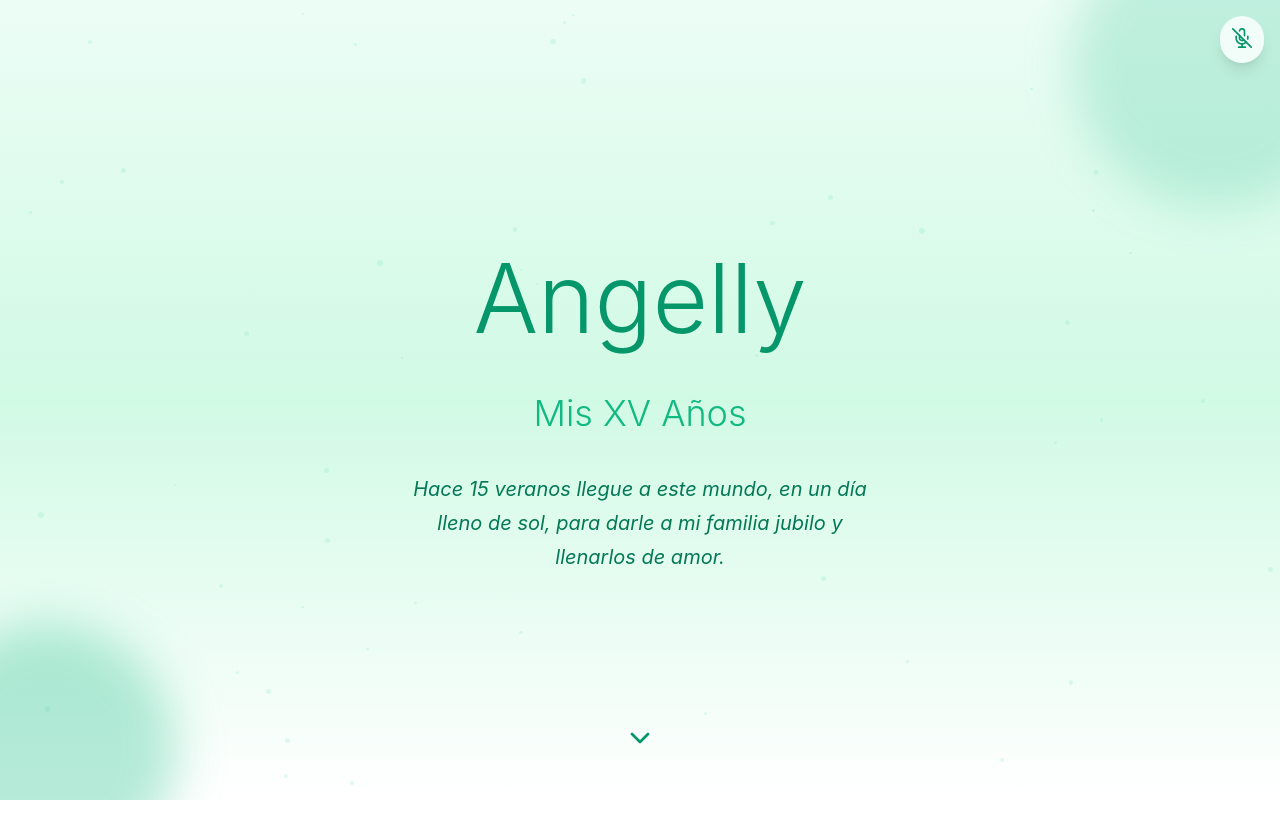
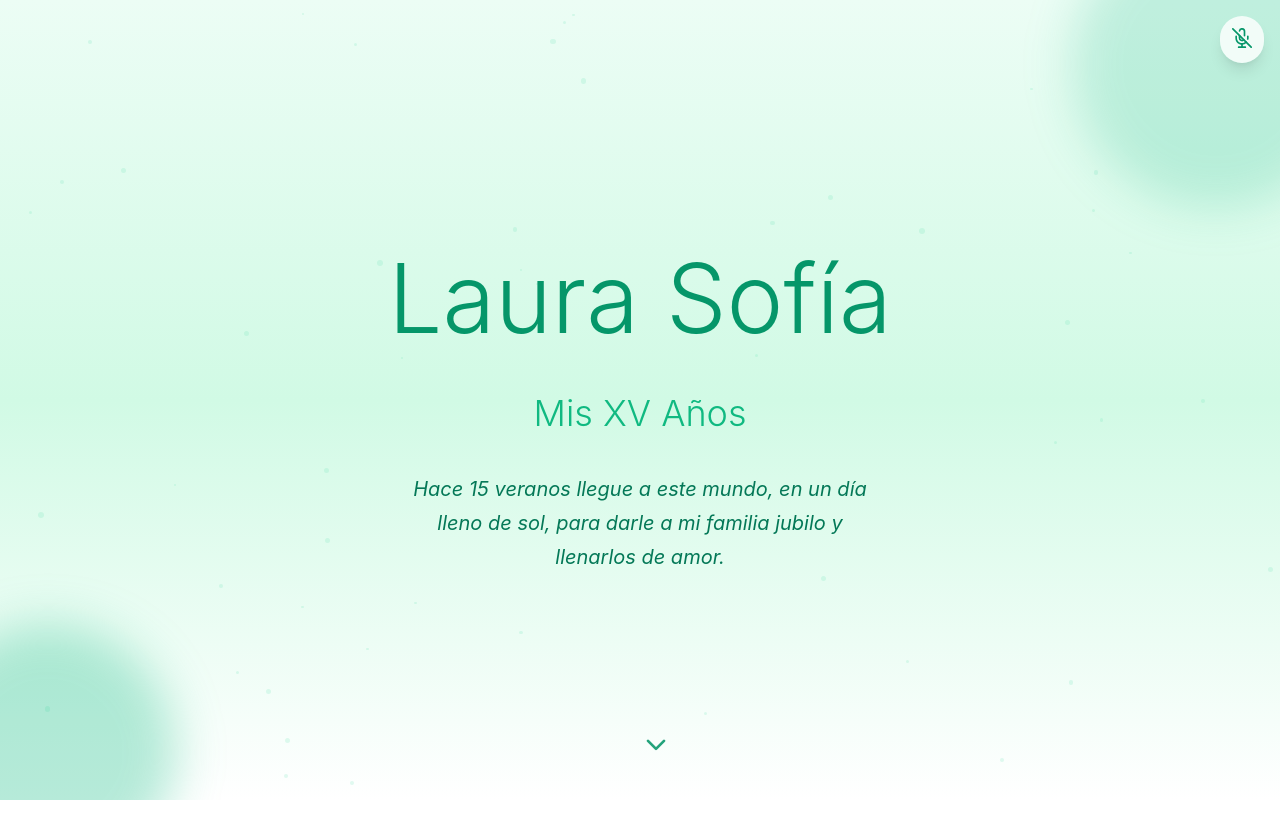
Before and after one commit to Josear0108/invitacion-digital, a React (Vite) app in the folder tarjeta-digital-laurasofia.client/: page / in a window 1280 px wide. Both pictures are taken after a click on the button "Iniciar". Shown: the top 838 px of the page. Built offline with nearby package versions, Linux system fonts and the light colour scheme.

Commit message:
ajustes gráficos

```diff
--- a/tarjeta-digital-laurasofia.client/src/features/invitation/InvitationPage.tsx
+++ b/tarjeta-digital-laurasofia.client/src/features/invitation/InvitationPage.tsx
@@ -30,7 +30,11 @@ const InvitationPage: React.FC = () => {
       <audio id="background-music" loop src={`${baseUrl}assets/quinceanera-music.mp3`} />
 
       <AnimatePresence mode="wait">
-        {!started ? <WelcomeScreen /> : <MainContent photos={photos} itineraryEvents={itineraryEvents} />}
+        {!started ? (
+          <WelcomeScreen key="welcome" />
+        ) : (
+          <MainContent key="main" photos={photos} itineraryEvents={itineraryEvents} />
+        )}
       </AnimatePresence>
 
       {confirmOpen && <ConfirmationDialog />}
--- a/tarjeta-digital-laurasofia.client/src/features/invitation/components/HeroSection.tsx
+++ b/tarjeta-digital-laurasofia.client/src/features/invitation/components/HeroSection.tsx
@@ -1,6 +1,7 @@
 "use client"
 
 import type React from "react"
+import { motion } from "framer-motion"
 import ParallaxSection from "../../../components/ParallaxSection"
 import styles from "../../../styles/HeroSection.module.css"
 
@@ -13,23 +14,60 @@ const HeroSection: React.FC = () => {
   }
 
   return (
-    <section className={styles.heroSection}>
+    <motion.section
+      className={styles.heroSection}
+      initial={{ opacity: 0 }}
+      animate={{ opacity: 1 }}
+      transition={{ duration: 1.2 }}
+    >
       <ParallaxSection speed={0.2} direction="up" className={styles.titleContainer}>
-        <h1 className={styles.title}>Angelly</h1>
+        <motion.h1
+          className={styles.title}
+          initial={{ opacity: 0, y: 30 }}
+          animate={{ opacity: 1, y: 0 }}
+          transition={{ delay: 0.3, duration: 0.8 }}
+        >
+          Laura Sofía
+        </motion.h1>
       </ParallaxSection>
 
       <ParallaxSection speed={0.4} direction="up" className={styles.subtitleContainer}>
-        <h2 className={styles.subtitle}>Mis XV Años</h2>
+        <motion.h2
+          className={styles.subtitle}
+          initial={{ opacity: 0, y: 30 }}
+          animate={{ opacity: 1, y: 0 }}
+          transition={{ delay: 0.6, duration: 0.8 }}
+        >
+          Mis XV Años
+        </motion.h2>
       </ParallaxSection>
 
       <ParallaxSection speed={0.6} direction="up" className={styles.introContainer}>
-        <p className={styles.intro}>
+        <motion.p
+          className={styles.intro}
+          initial={{ opacity: 0 }}
+          animate={{ opacity: 1 }}
+          transition={{ delay: 0.9, duration: 0.8 }}
+        >
           Hace 15 veranos llegue a este mundo, en un día lleno de sol, para darle a mi familia jubilo y llenarlos de
           amor.
-        </p>
+        </motion.p>
       </ParallaxSection>
 
-      <div className={styles.scrollIndicator} onClick={scrollToContent}>
+      <motion.div
+        className={styles.scrollIndicator}
+        onClick={scrollToContent}
+        initial={{ opacity: 0 }}
+        animate={{
+          opacity: [0.6, 1, 0.6],
+          y: [0, 10, 0],
+        }}
+        transition={{
+          delay: 1.5,
+          duration: 2,
+          repeat: Number.POSITIVE_INFINITY,
+        }}
+      >
         <svg
           xmlns="http://www.w3.org/2000/svg"
           viewBox="0 0 24 24"
@@ -41,8 +79,8 @@ const HeroSection: React.FC = () => {
         >
           <polyline points="6 9 12 15 18 9"></polyline>
         </svg>
-      </div>
-    </section>
+      </motion.div>
+    </motion.section>
   )
 }
 
--- a/tarjeta-digital-laurasofia.client/src/features/invitation/components/MainContent.tsx
+++ b/tarjeta-digital-laurasofia.client/src/features/invitation/components/MainContent.tsx
@@ -1,4 +1,7 @@
+"use client"
+
 import type React from "react"
+import { motion } from "framer-motion"
 import type { Photo, TimelineEvent } from "../../../types/invitation"
 import HeroSection from "./HeroSection"
 import PhotoCarousel from "./PhotoCarousel"
@@ -19,13 +22,23 @@ interface MainContentProps {
 
 const MainContent: React.FC<MainContentProps> = ({ photos, itineraryEvents }) => {
   return (
-    <div className={styles.mainContent}>
+    <motion.div
+      className={styles.mainContent}
+      initial={{ opacity: 0 }}
+      animate={{ opacity: 1 }}
+      transition={{ duration: 1 }}
+    >
       <ParallaxBackground />
       <MusicControl />
 
       <HeroSection />
 
-      <div className={styles.contentContainer}>
+      <motion.div
+        className={styles.contentContainer}
+        initial={{ y: 50, opacity: 0 }}
+        animate={{ y: 0, opacity: 1 }}
+        transition={{ delay: 0.5, duration: 0.8 }}
+      >
         <PhotoCarousel photos={photos} />
 
         <div className={styles.poeticIntro}>
@@ -46,8 +59,8 @@ const MainContent: React.FC<MainContentProps> = ({ photos, itineraryEvents }) =>
         <ActionButtons />
 
         <Footer />
-      </div>
-    </div>
+      </motion.div>
+    </motion.div>
   )
 }
 
--- a/tarjeta-digital-laurasofia.client/src/features/invitation/components/WelcomeScreen.tsx
+++ b/tarjeta-digital-laurasofia.client/src/features/invitation/components/WelcomeScreen.tsx
@@ -9,7 +9,7 @@ const WelcomeScreen: React.FC = () => {
   const { startExperience } = useInvitation()
 
   return (
-    <div className={styles.welcomeScreen}>
+    <motion.div className={styles.welcomeScreen} exit={{ opacity: 0 }} transition={{ duration: 0.8 }}>
       <motion.h1
         className={styles.title}
         initial={{ opacity: 0, y: -20 }}
@@ -70,7 +70,7 @@ const WelcomeScreen: React.FC = () => {
       >
         Mis XV Años
       </motion.h3>
-    </div>
+    </motion.div>
   )
 }
 
```
